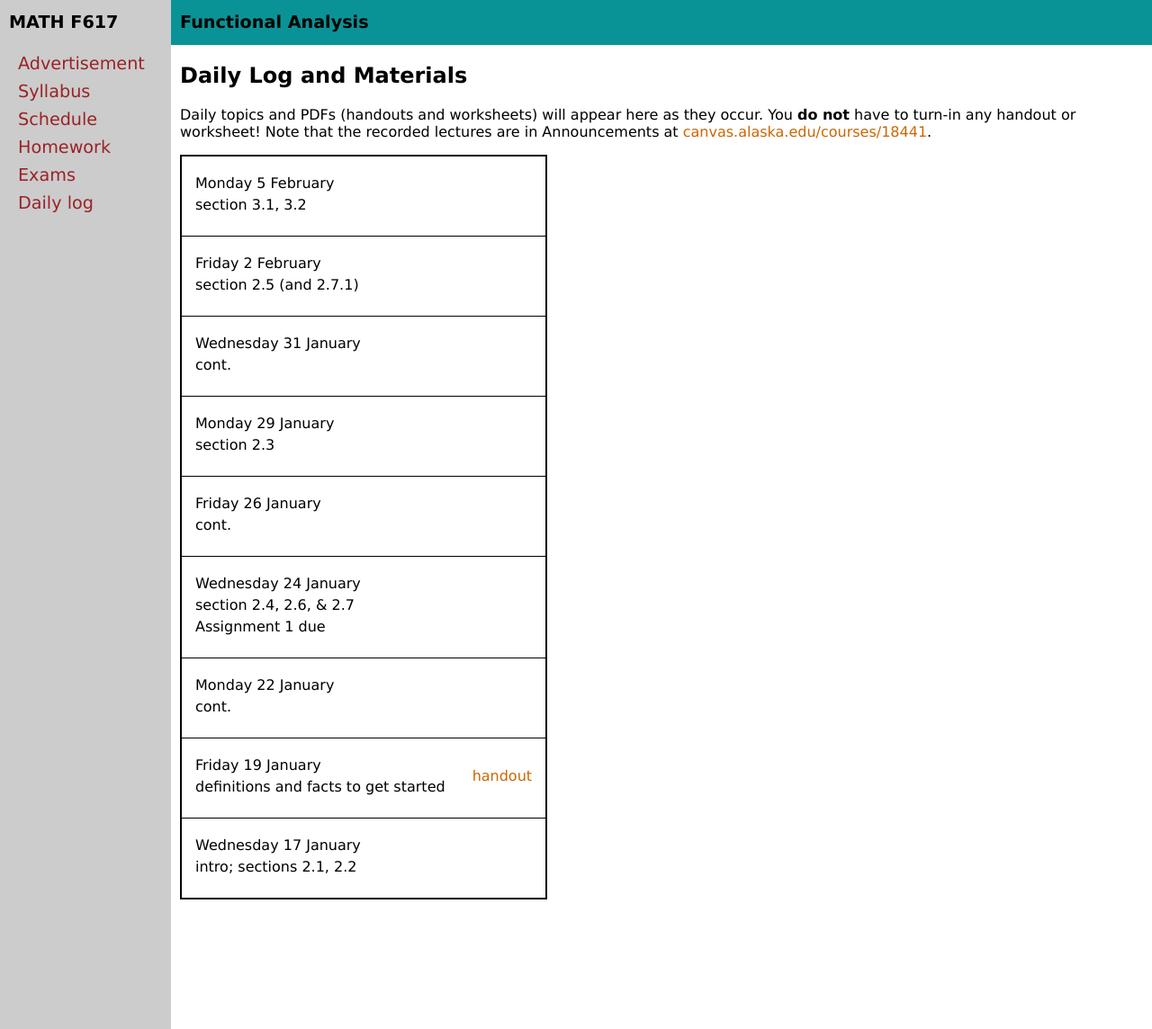
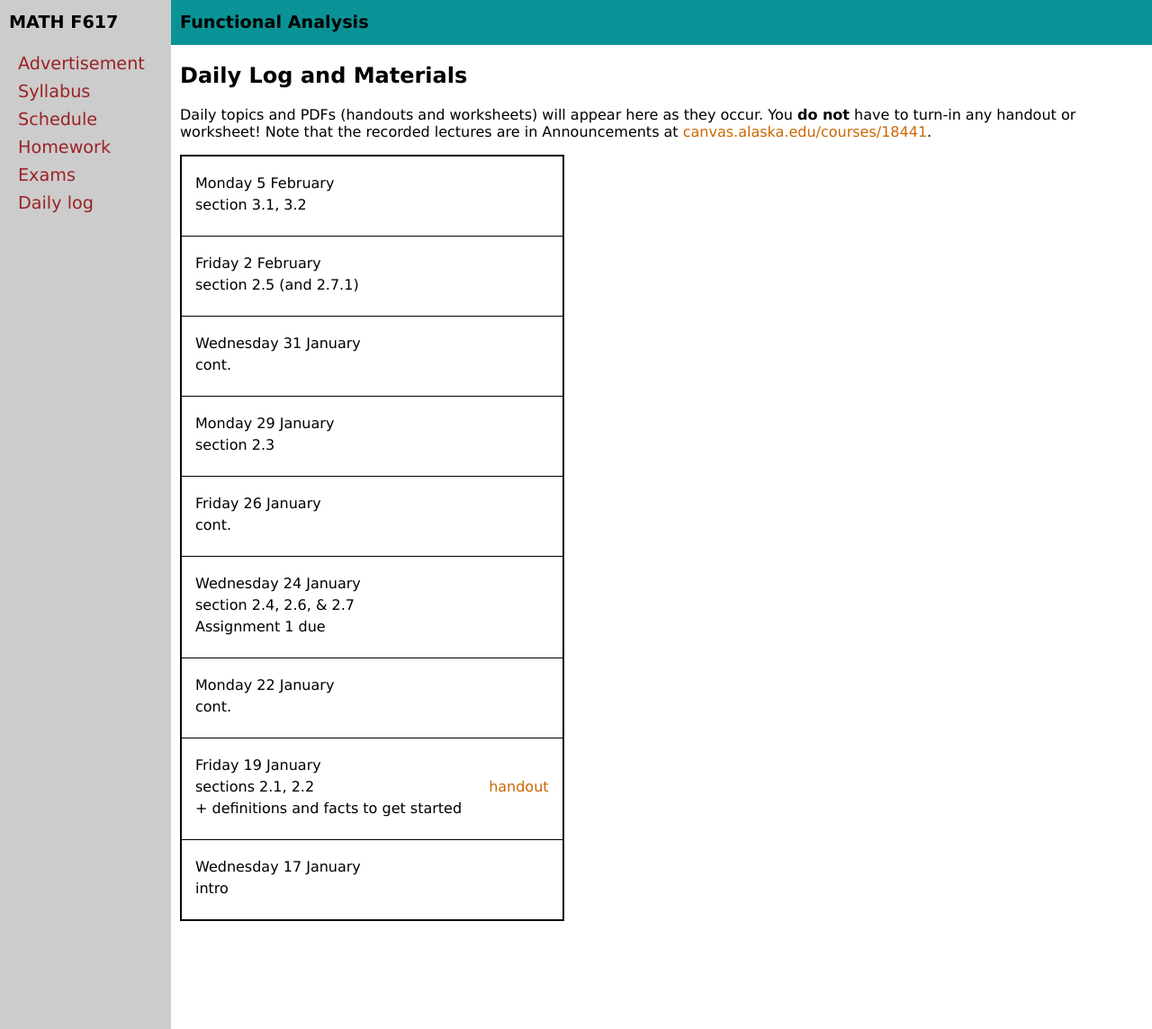
Before and after one commit to bueler/numerical, a Jekyll site: the page built from daily.md, in a window 1280 px wide and 1144 px high. Shown: the whole window at 90% size. Built offline with Jekyll 4.4.1, drawn with Linux system fonts in a browser that asks for light colours; part of the change alters nothing that is shown.

```diff
--- a/_data/daily.yml
+++ b/_data/daily.yml
@@ -16,10 +16,11 @@ daily:
 - name: Monday 22 January
   description: cont.
 - name: Friday 19 January
-  description: definitions and facts to get started
+  description: sections 2.1, 2.2
+  more: + definitions and facts to get started
   handout: assets/handouts/getstarted.pdf
 - name: Wednesday 17 January
-  description: intro; sections 2.1, 2.2
+  description: intro
 #  slides: assets/slides/F23/8-4.pdf
 #  mfile: x
 #  image: x
```
